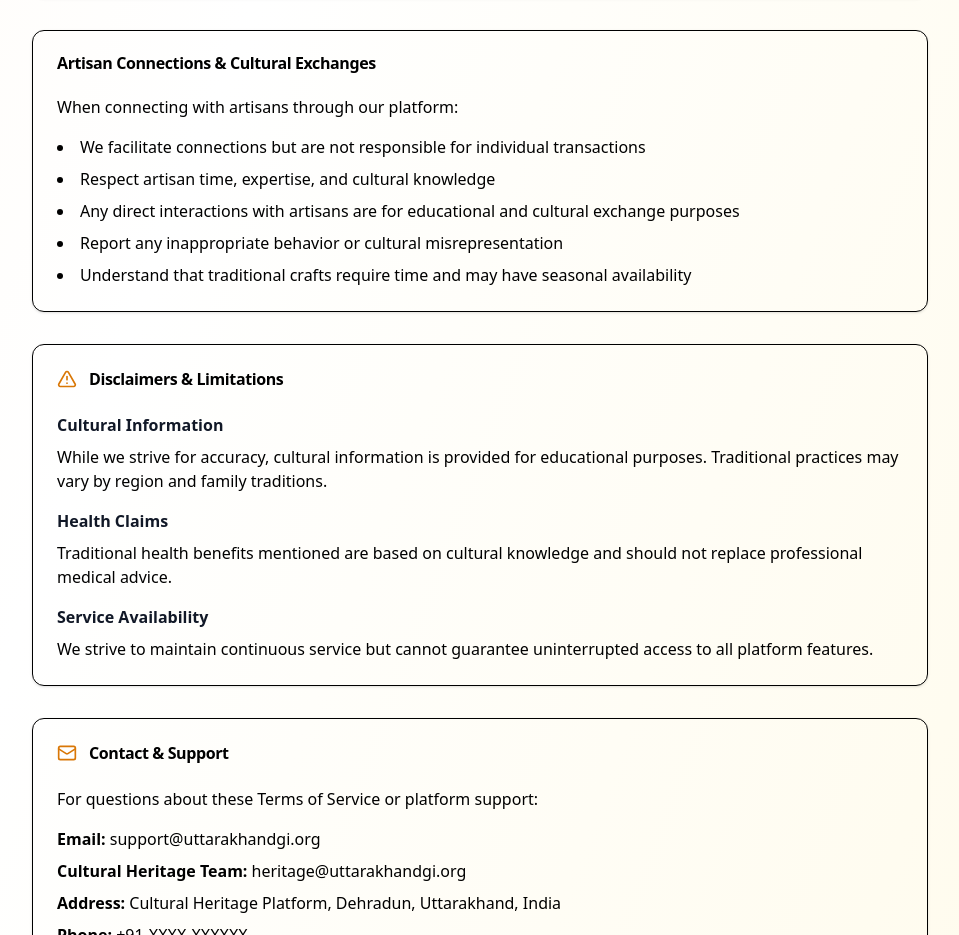
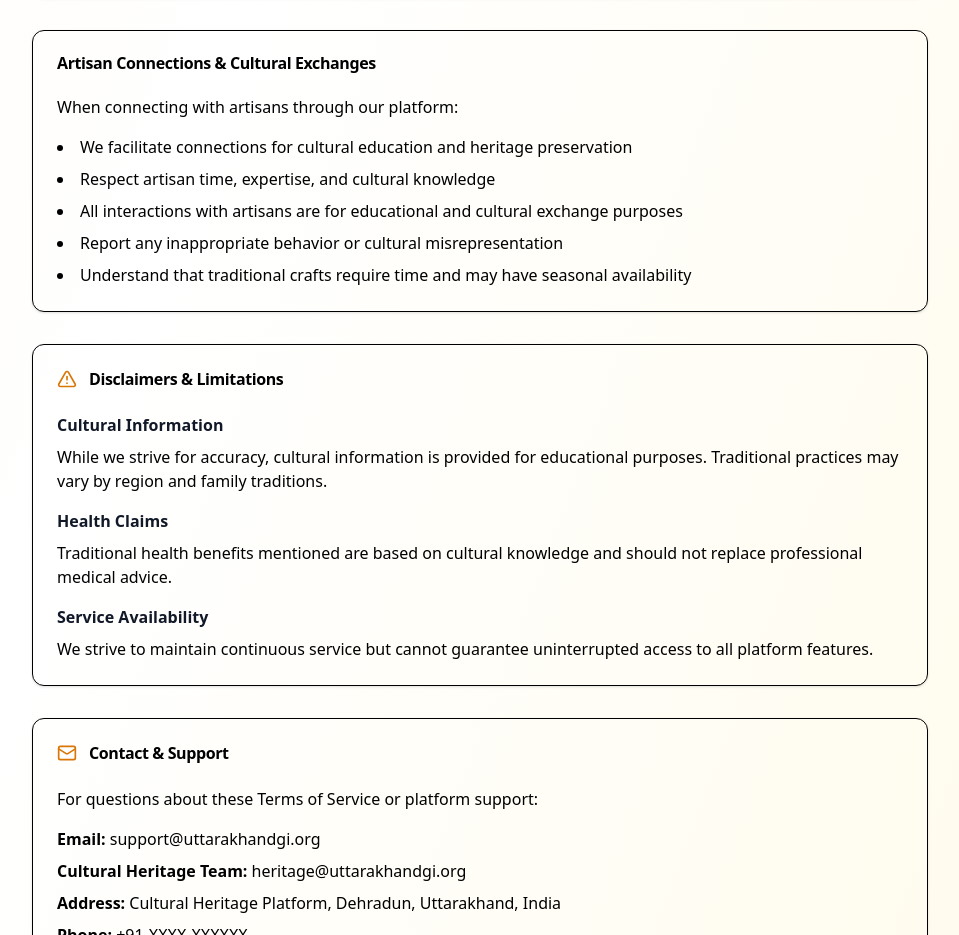
Before and after one commit to projectgichatbot-max/Project-GI-tag-Web, a Next.js app: page /terms in a window 1280 px wide. Shown: the part 2322-3257 px from the top of the page, without its empty margins (160-1119 px from the left). Built offline with nearby package versions, Linux system fonts and the light colour scheme; a web font is replaced by a local one.

Commit message:
refactor: Remove outdated payment method information and clarify artisan interaction guidelines

```diff
--- a/app/cookies/page.tsx
+++ b/app/cookies/page.tsx
@@ -63,7 +63,6 @@ export default function CookiesPolicyPage() {
                 <li>Authentication and security</li>
                 <li>Session management</li>
                 <li>Load balancing</li>
-                <li>Shopping cart functionality</li>
               </ul>
             </CardContent>
           </Card>
--- a/app/support/page.tsx
+++ b/app/support/page.tsx
@@ -42,11 +42,6 @@ export default function SupportPage() {
       question: "How can I become a partner artisan?",
       answer:
         "We welcome skilled artisans who create authentic GI-tagged products. You'll need to provide proof of traditional skills, product samples, and GI certification (if applicable). Contact our artisan relations team for the application process.",
-    },
-    {
-      question: "What payment methods do you accept?",
-      answer:
-        "We accept all major credit/debit cards, UPI, net banking, and digital wallets. For bulk orders, we also accept bank transfers. All transactions are secured with industry-standard encryption.",
     },
   ]
 
--- a/app/terms/page.tsx
+++ b/app/terms/page.tsx
@@ -172,9 +172,9 @@ export default function TermsPage() {
               <div className="space-y-4">
                 <p className="text-muted-foreground mb-4">When connecting with artisans through our platform:</p>
                 <ul className="list-disc list-inside text-muted-foreground space-y-2">
-                  <li>We facilitate connections but are not responsible for individual transactions</li>
+                  <li>We facilitate connections for cultural education and heritage preservation</li>
                   <li>Respect artisan time, expertise, and cultural knowledge</li>
-                  <li>Any direct interactions with artisans are for educational and cultural exchange purposes</li>
+                  <li>All interactions with artisans are for educational and cultural exchange purposes</li>
                   <li>Report any inappropriate behavior or cultural misrepresentation</li>
                   <li>Understand that traditional crafts require time and may have seasonal availability</li>
                 </ul>
```
